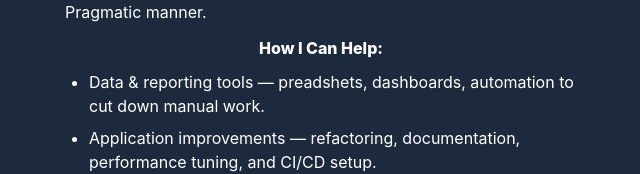
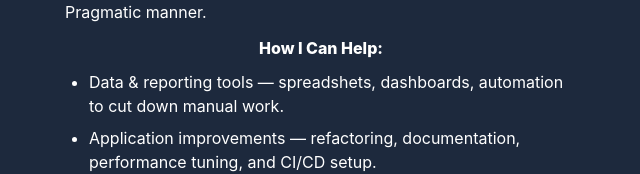
Before and after one commit to K0Stek122/k0stek122.github.io, a React (Vite) app: page /employers in a window 1280 px wide. Shown: the part 835-1009 px from the top of the page, without its empty margins (319-959 px from the left). Built offline with nearby package versions, Linux system fonts and the light colour scheme.

Commit message:
fix: correct spelling of "spreadsheets" in EmployersPage component

```diff
--- a/src/pages/employers.tsx
+++ b/src/pages/employers.tsx
@@ -132,7 +132,7 @@
                 </p>
 
                 <ul className="ml-6 list-disc mt-2 text-white">
-                    <li className="mb-2">Data & reporting tools — preadshets, dashboards, automation to cut down manual work.</li>
+                    <li className="mb-2">Data & reporting tools — spreadshets, dashboards, automation to cut down manual work.</li>
                     <li className="mb-2">Application improvements — refactoring, documentation, performance tuning, and CI/CD setup.</li>
                     <li className="mb-2">Internal tools — Small custom apps for bookkeeping, operations, or team workflows.</li>
                     <li className="mb-6">Website & web apps — clean, maintainable sites built to last.</li>
```
